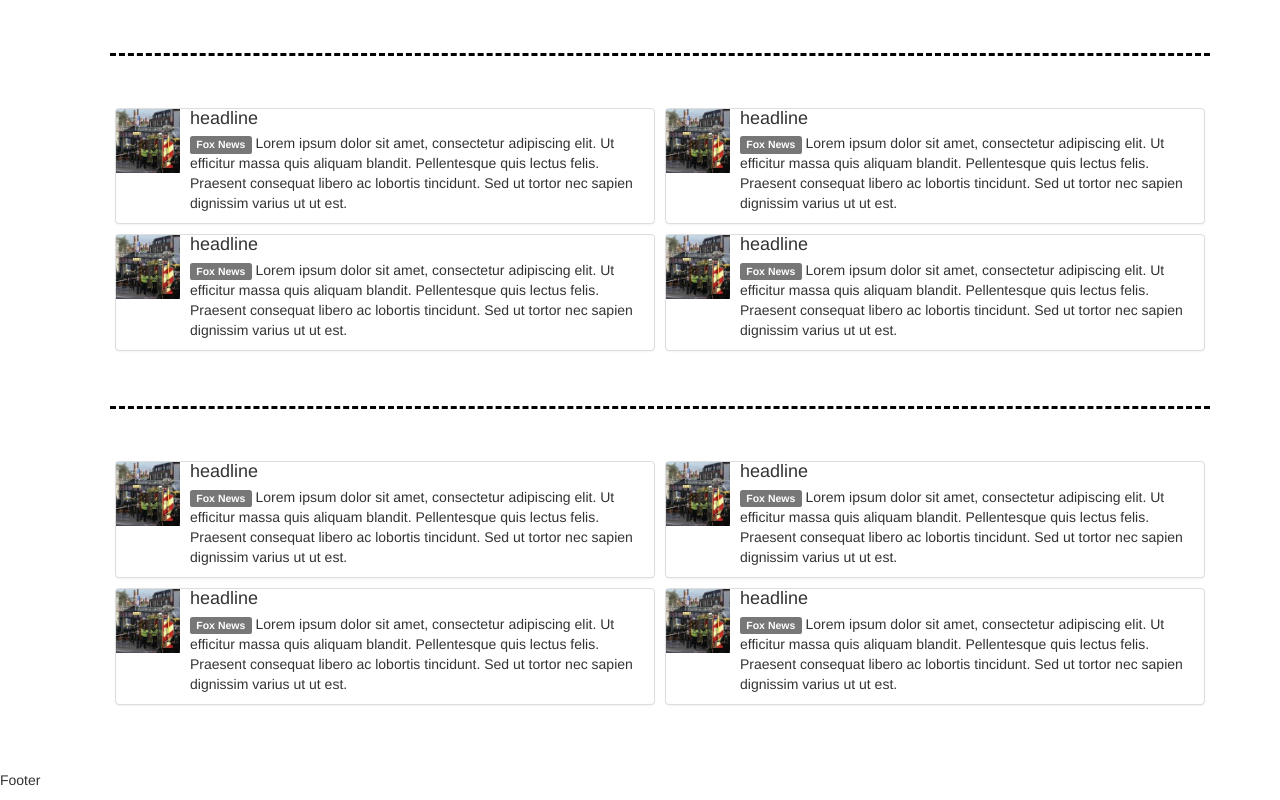
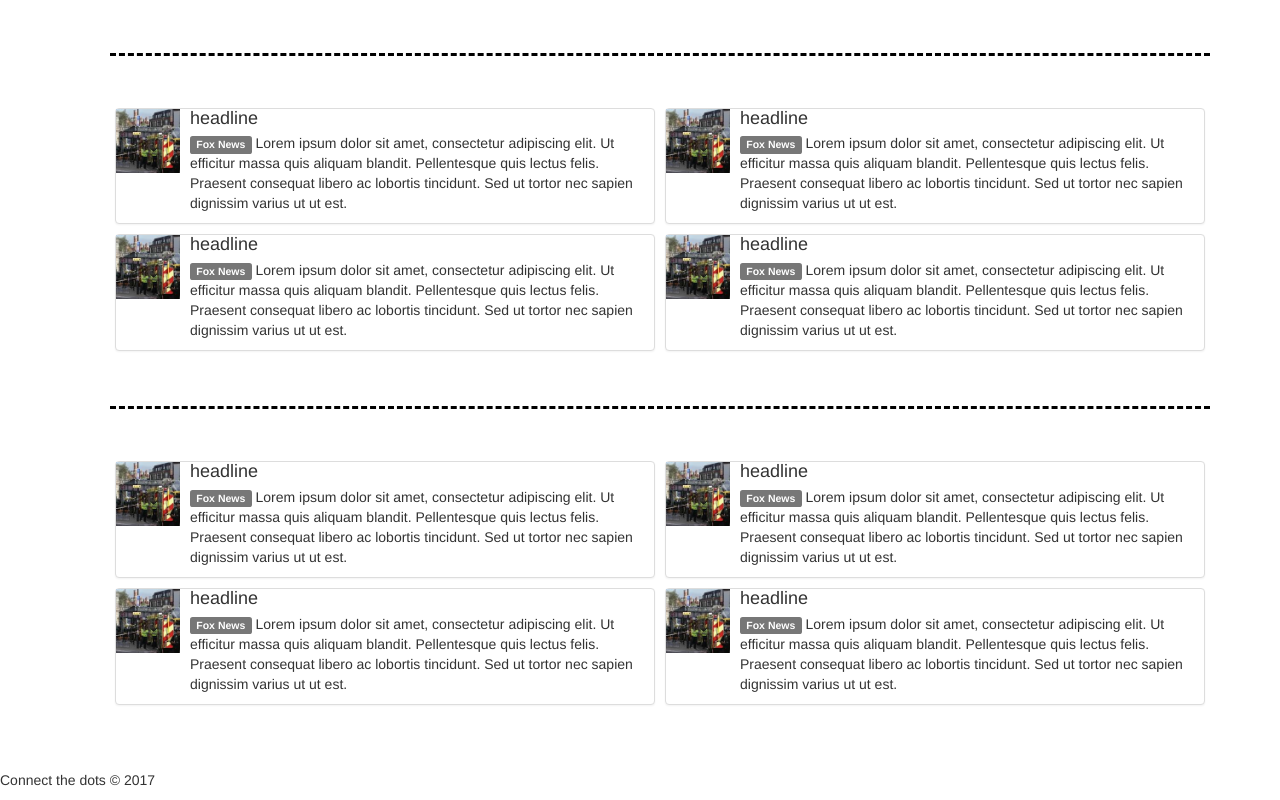
Before and after one commit to klausondrag/connect-the-dots, a React (Create React App) app in the folder connect-the-dots-frontend/: page / in a window 1280 px wide. Shown: the part 320-1120 px from the top of the page. Built offline with nearby package versions, Linux system fonts and the light colour scheme.

Commit message:
Adds footer text

```diff
--- a/connect-the-dots-frontend/src/Footer.js
+++ b/connect-the-dots-frontend/src/Footer.js
@@ -5,7 +5,7 @@ class Footer extends Component {
         return (
             <footer>
                 <p>
-                    Footer
+                    Connect the dots &copy; 2017
                 </p>
             </footer>
         );
```
